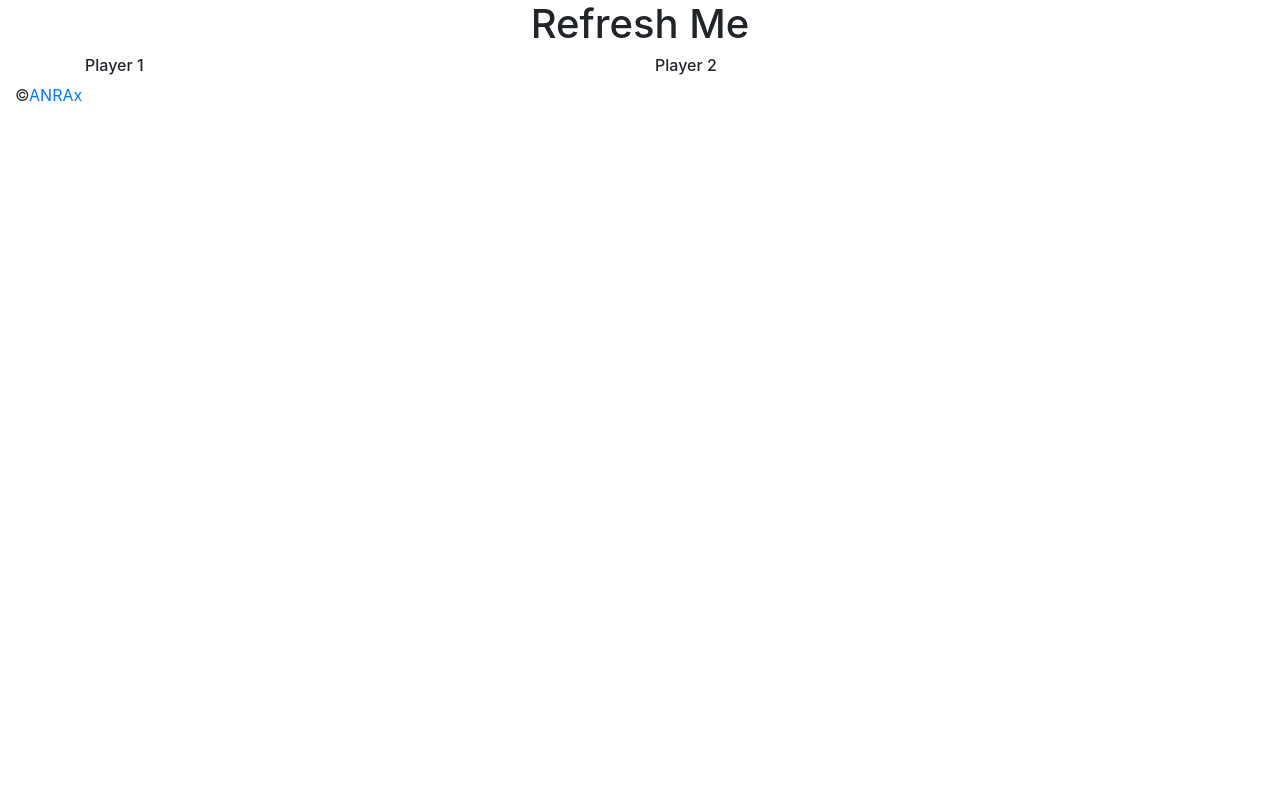
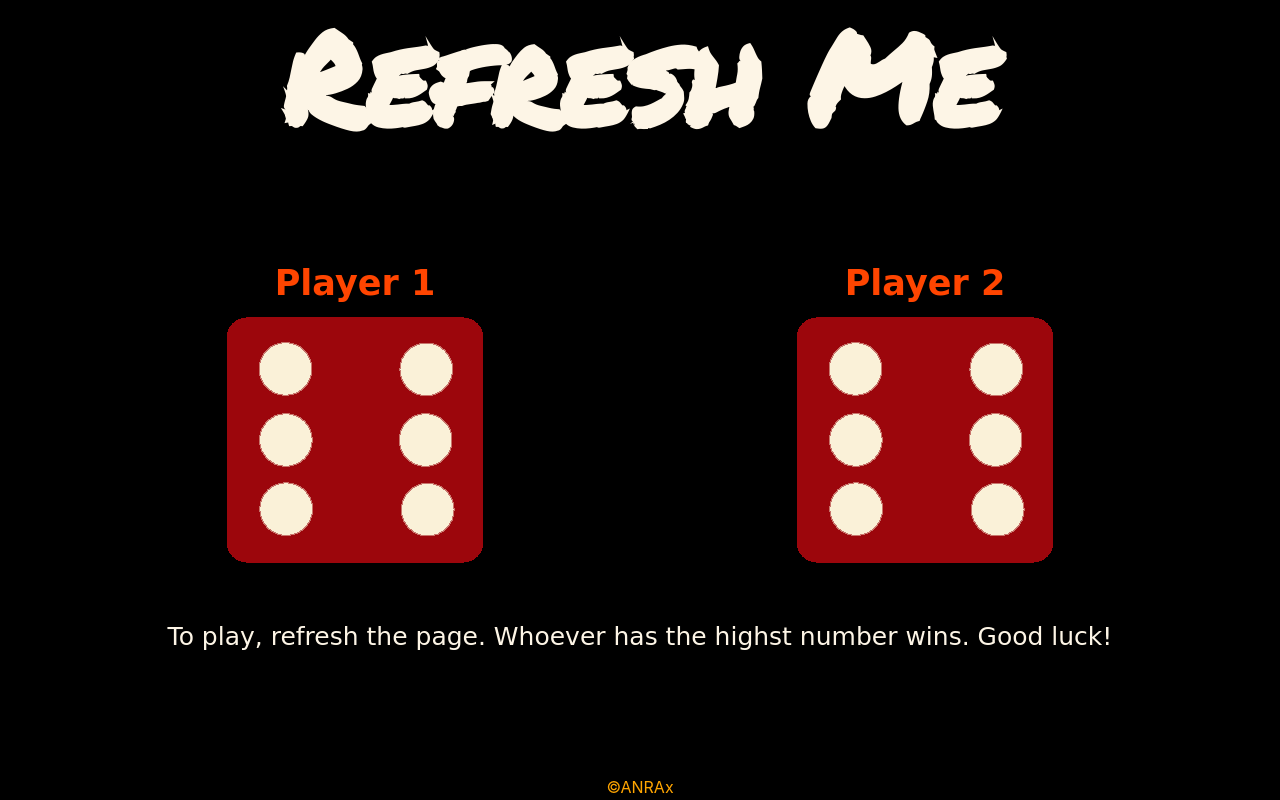
Before and after one commit to ANRAx/Dice-Game, a plain HTML site: page index.html in a window 1280 px wide. Drawn offline with nearby package versions, Linux system fonts and the light colour scheme; a web font is replaced by a local one.

Commit message:
add final styles to page

```diff
--- a/assets/css/styles.css
+++ b/assets/css/styles.css
@@ -0,0 +1,52 @@
+body {
+    background-color: black;
+}
+
+h1 {
+    font-family: 'Permanent Marker', cursive;
+    font-weight: bold;
+    font-size: 8rem;
+    color: oldlace;
+}
+
+h6 {
+    font-family: 'Loved by the King', cursive;
+    font-size: 35px;
+    color: orangered;
+    font-weight: 600;
+}
+
+p {
+    margin-top: 50px;
+    font-family: 'Condiment', cursive;
+    font-size: 25px;
+    color: oldlace;
+}
+
+#content {
+    margin-top:100px;
+}
+
+#dice-image {
+    width: 100%;
+    height: auto;
+}
+
+.footer {
+    position: fixed;
+    bottom: 0;
+    width: 100%;
+    height: 25px;
+    line-height: 25px;
+    text-align: center;
+    background-color: black;
+    flex-shrink: 0;
+}
+
+span, a {
+    color: orange;
+}
+
+span:hover, a:hover {
+    color: orangered;
+}
--- a/index.html
+++ b/index.html
@@ -5,6 +5,7 @@
     <meta name="viewport" content="width=device-width, initial-scale=1.0">
     <meta http-equiv="X-UA-Compatible" content="ie=edge">
     <title>Dice Game</title>
+    <link href="https://fonts.googleapis.com/css?family=Condiment|Loved+by+the+King|Permanent+Marker&display=swap" rel="stylesheet">
     <link rel="stylesheet" href="https://stackpath.bootstrapcdn.com/bootstrap/4.3.1/css/bootstrap.min.css" integrity="sha384-ggOyR0iXCbMQv3Xipma34MD+dH/1fQ784/j6cY/iJTQUOhcWr7x9JvoRxT2MZw1T" crossorigin="anonymous">
     <link rel="stylesheet" href="assets/css/styles.css">
 </head>
@@ -22,16 +23,22 @@
     <section id="content">
         <div class="container">
             <div class="row">
-                <div class="col-lg-6 col-md-6 col-sm-6">
-                    <h6 id="player-1">Player 1</h6>
+                <div class="col-lg-6 col-md-6 col-sm-6 text-center" id="player-1">
+                    <h6>Player 1</h6>
+                    <img src="assets/images/dice6.png" alt="P1Die" class="dice-image">
                 </div>
-                <div class="col-lg-6 col-md-6 col-sm-6">
-                    <h6 id="player-2">Player 2</h6>
+                <div class="col-lg-6 col-md-6 col-sm-6 text-center" id="player-2">
+                    <h6>Player 2</h6>
+                    <img src="assets/images/dice6.png" alt="P2Die" class="dice-image">
+                </div>
+            </div>
+            <div class="row">
+                <div class="col-lg-12 text-center">
+                    <p>To play, refresh the page. Whoever has the highst number wins. Good luck!</p>
                 </div>
             </div>
         </div>
     </section>
-
 
     <footer class="footer">
         <div class="container-fluid">
```
